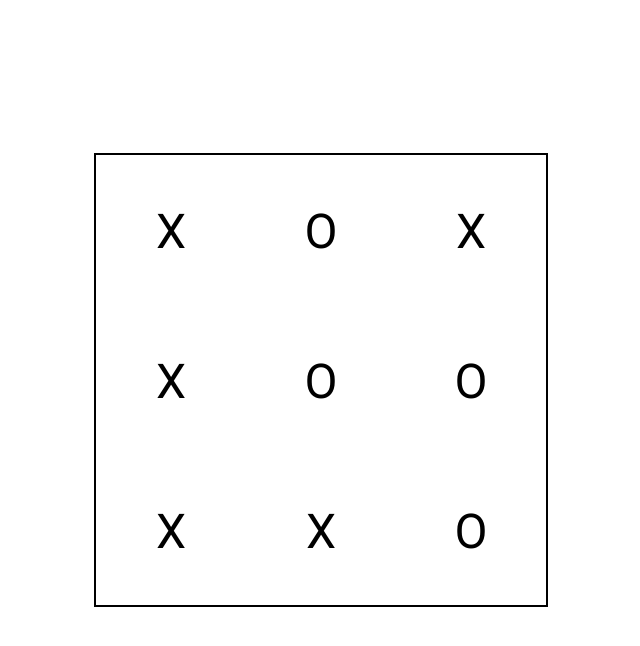
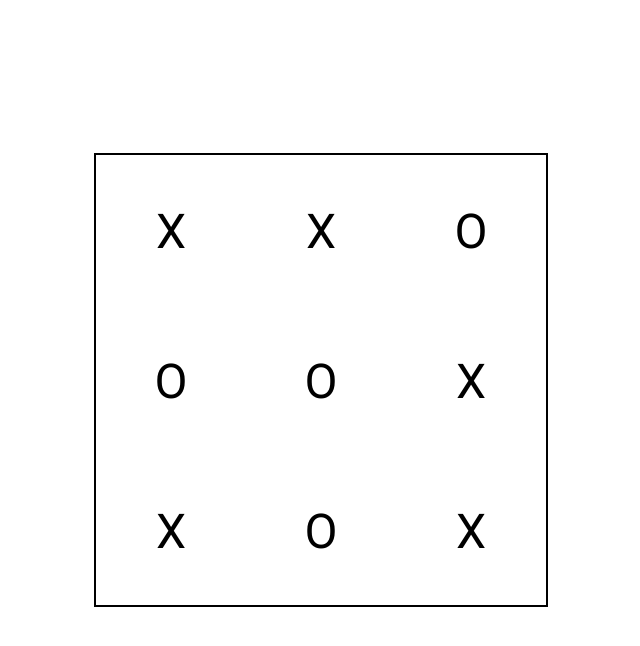
Before and after one commit to xPapashi/TicTacToe_project, a plain HTML site: page index.html in a window 1280 px wide. Shown: the part 124-770 px from the top of the page, without its empty margins (319-959 px from the left). Drawn offline with Linux system fonts and the light colour scheme.

Commit message:
Add func to display array in grid

```diff
--- a/app.js
+++ b/app.js
@@ -1,5 +1,9 @@
 const gameBoard = (() => {
-    const gBoardArr = ["test", "niggesr", "club21"];
+    const gBoardArr = [
+        "X", "X", "O",
+        "O", "O", "X",
+        "X", "O", "X"
+    ];
     const init = () => {};
     return {gBoardArr, init};
 })();
@@ -8,14 +12,25 @@ const Player = () => {
 
 };
 
-function createGrid() {
+const createGrid = () => {
+    const {gBoardArr} = gameBoard;
     const main = document.querySelector(".main");
-    // const grid = document.createElement('div');
-    // grid.classList.add('grid');
+    const grid = document.createElement('div');
+    grid.classList.add('grid');
+
+    for (let object in gBoardArr) {
+        console.log(gBoardArr[object]);
+        const item = document.createElement(`div`);
+        item.classList.add(`item`);
+        item.innerHTML = gBoardArr[object];
+        grid.appendChild(item);
+
+    }
+
+    console.log(gBoardArr);
 
 
-    // main.appendChild(grid);
+    main.appendChild(grid);
 }
 
 createGrid();
-console.log(gameBoard.gBoardArr);
--- a/index.html
+++ b/index.html
@@ -11,17 +11,6 @@
     <div class="container">
         <div class="header">Tic Tac Toe Game:</div>
         <div class="main">
-            <div class="grid">
-                <div class="item">X</div>
-                <div class="item">O</div>
-                <div class="item">X</div>
-                <div class="item">X</div>
-                <div class="item">O</div>
-                <div class="item">O</div>
-                <div class="item">X</div>
-                <div class="item">X</div>
-                <div class="item">O</div>
-            </div>
         </div>
     </div>
 </body>
```
